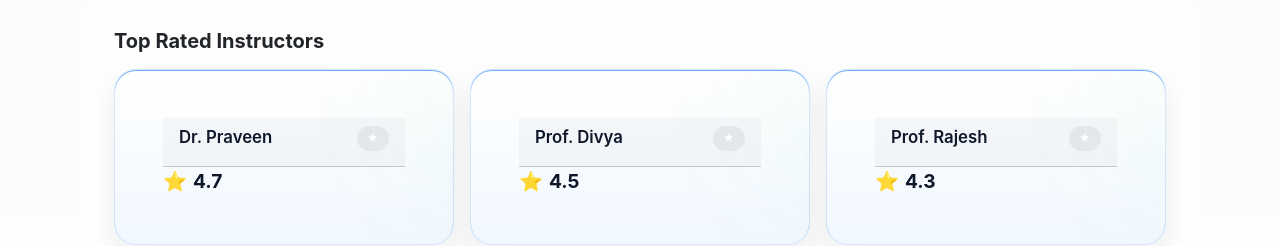
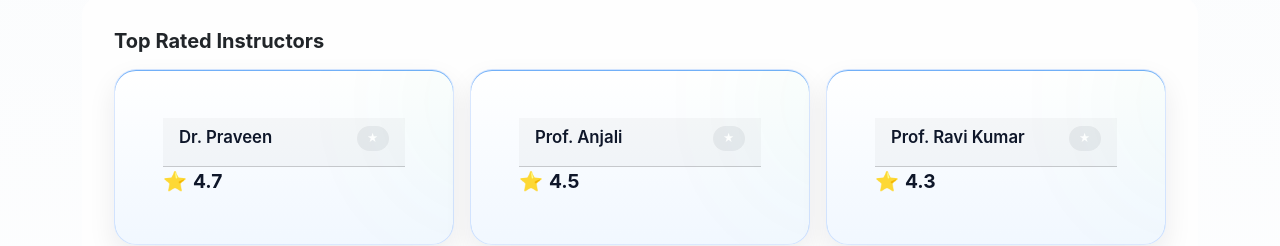
Before and after one commit to thamizharasan-nemo/Campus-Feedback-Frontend, a React (Create React App) app: page / in a window 1280 px wide. Shown: the part 1700-1946 px from the top of the page. Built offline with nearby package versions, Linux system fonts and the light colour scheme.

Commit message:
Git merge on main branch

```diff
--- a/src/pages/public/PublicDashboard.jsx
+++ b/src/pages/public/PublicDashboard.jsx
@@ -36,12 +36,12 @@ function PublicDashboard() {
     },
     {
       instructorId: 2,
-      instructorName: "Prof. Divya",
+      instructorName: "Prof. Anjali",
       instructorRating: 4.5,
     },
     {
       instructorId: 3,
-      instructorName: "Prof. Rajesh",
+      instructorName: "Prof. Ravi Kumar",
       instructorRating: 4.3,
     },
   ];
@@ -82,7 +82,6 @@ function PublicDashboard() {
         </div>
       </section>
 
-      {/* WHY */}
       <section className="section-light text-center">
         <div className="container">
           <h2 className="fw-bold mb-4">Why Campus Feedbacks?</h2>
@@ -104,7 +103,6 @@ function PublicDashboard() {
         </div>
       </section>
 
-      {/* ANALYTICS */}
       <section id="analytics" className="analytics-section">
         <div className="container">
           <div className="text-center mb-5">
@@ -112,7 +110,6 @@ function PublicDashboard() {
             <p className="text-muted">Snapshot of real feedback insights</p>
           </div>
 
-          {/* METRICS */}
           <div className="row g-4 mb-5">
             <MetricCard
               title="Average Course Rating"
@@ -128,7 +125,6 @@ function PublicDashboard() {
             />
           </div>
 
-          {/* COURSES */}
           <AnalyticsBlock title="Top Performing Courses">
             <div className="row g-3">
               {topCourses.map((course) => (
@@ -158,7 +154,6 @@ function PublicDashboard() {
             </div>
           </AnalyticsBlock>
 
-          {/* INSTRUCTORS */}
           <AnalyticsBlock title="Top Rated Instructors">
             <div className="row g-3">
               {topInstructors.map((instructor) => (
@@ -184,7 +179,6 @@ function PublicDashboard() {
             </div>
           </AnalyticsBlock>
 
-          {/* DISTRIBUTION */}
           <AnalyticsBlock title="Rating Distribution">
             <Card className="analytics-card">
               <Card.Body>
```
